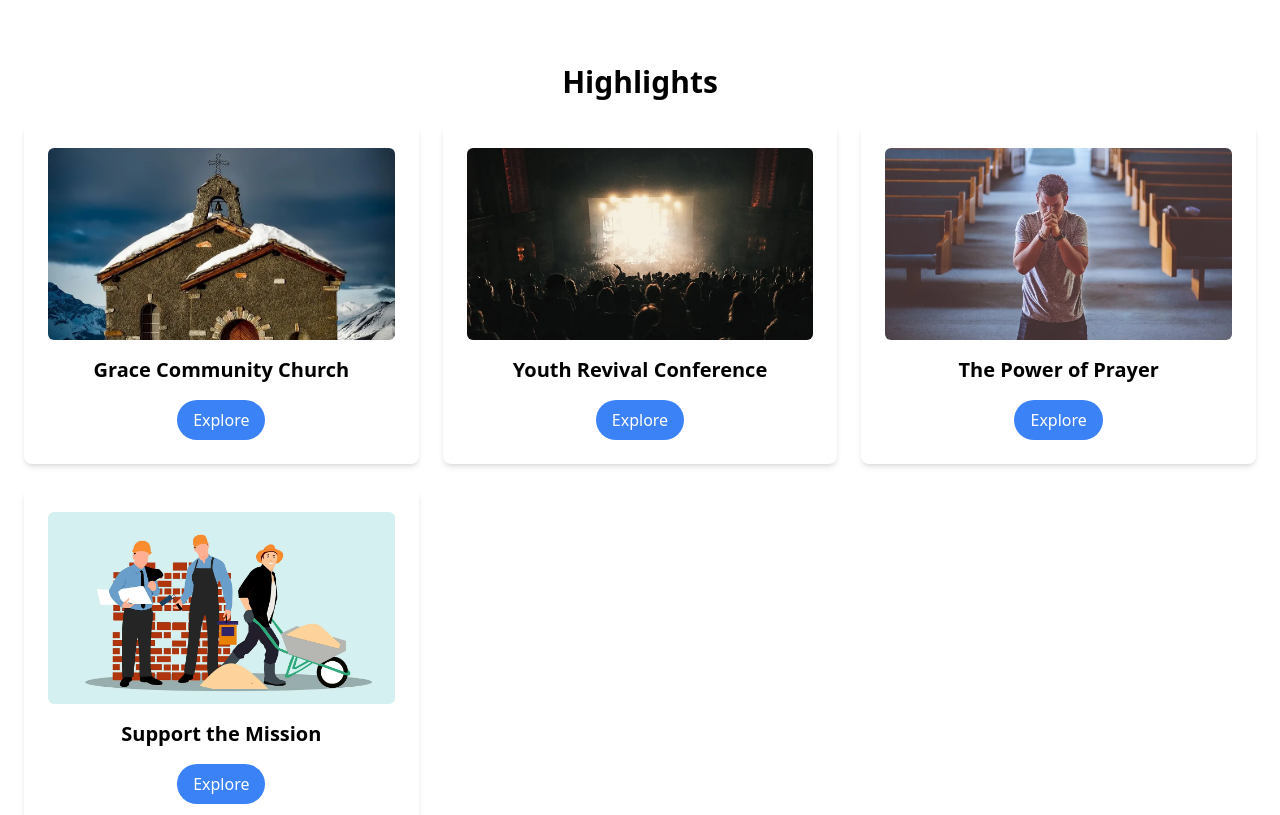
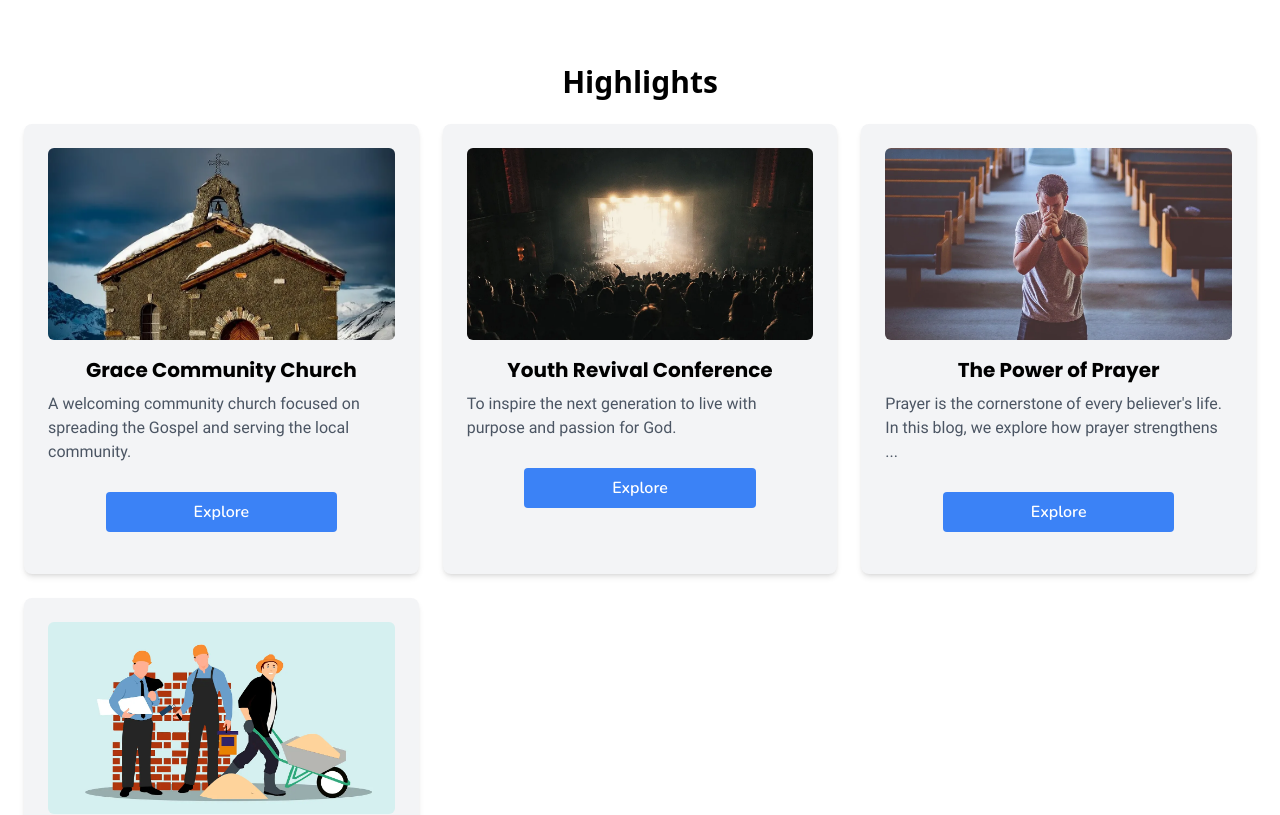
Before and after one commit to softwareNinja-888/salt_light, a React (Vite) app in the folder salt_light/: page / in a window 1280 px wide. Shown: the part 500-1315 px from the top of the page. Built offline with nearby package versions, Linux system fonts and the light colour scheme; what tailwindcss-debug-screens would draw is missing.

Commit message:
Style highlight section

```diff
--- a/salt_light/src/components/content/Highlights.jsx
+++ b/salt_light/src/components/content/Highlights.jsx
@@ -20,22 +20,26 @@ export function Highlights() {
     return (
         <div className="py-10 text-center">
             <h2 className="text-3xl font-bold mb-6">Highlights</h2>
-            <div className="grid grid-cols-1 md:grid-cols-3 gap-6 px-6">
+            <div className="grid grid-cols-1 md:grid-cols-3 gap-6 px-6 ">
                 {highlights.map((highlight) => (
                     <div
                         key={`${highlight.name || highlight.title}${highlight.id}`}
-                        className="bg-white p-6 rounded-lg shadow-md hover:shadow-lg"
+                        className="bg-gray-100 p-6 rounded-lg shadow-md hover:shadow-lg h-[450px]"
                     >
                         <img
                             src={highlight.imgUrl}
                             alt={highlight.name || highlight.author || highlight.title}
                             className="w-full h-48 object-cover rounded-md mb-4"
                         />
-                        <h3 className="text-xl font-semibold">{highlight.name || highlight.title}</h3>
-                        <p className="text-gray-600">{highlight.price}</p>
-                        <button className="mt-4 px-4 py-2 bg-blue-500 text-white rounded-full hover:bg-blue-600" onClick={()=>{handleNavigation(highlight)}}>
-                            Explore
-                        </button>
+                        <h3 className="text-xl font-poppins">{highlight.name || highlight.title}</h3>
+                        <p className="text-gray-600 mt-2 text-start font-roboto">{highlight.description || highlight.mission || highlight.summary}</p>
+                        <div className="flex justify-center gap-10 mt-3">
+                            <button className="font-nunito mt-4 px-8 py-2 bg-blue-500 text-white rounded hover:bg-blue-600 w-8/12" onClick={()=>{handleNavigation(highlight)}}>
+                                Explore
+                            </button>
+
+                        </div>
+
                     </div>
                 ))}
             </div>
```
Also changed, not shown: 1 other file (tests, documents, lock files or other folders).
